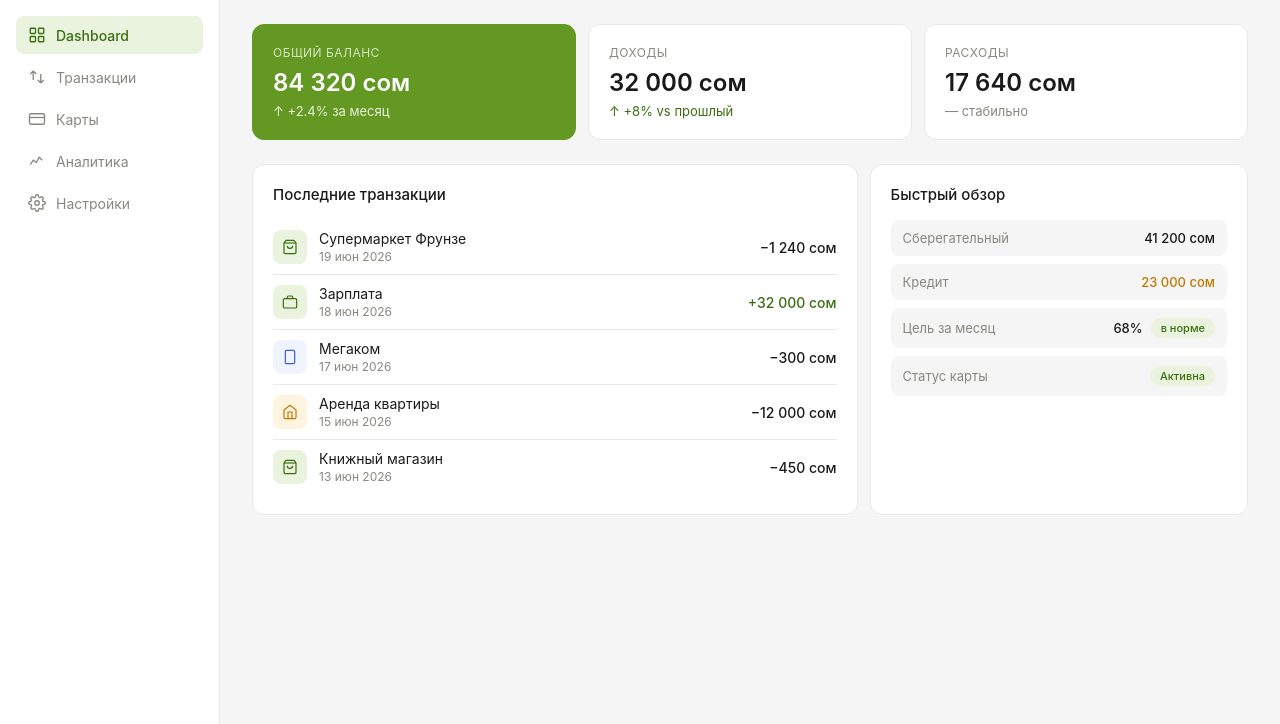
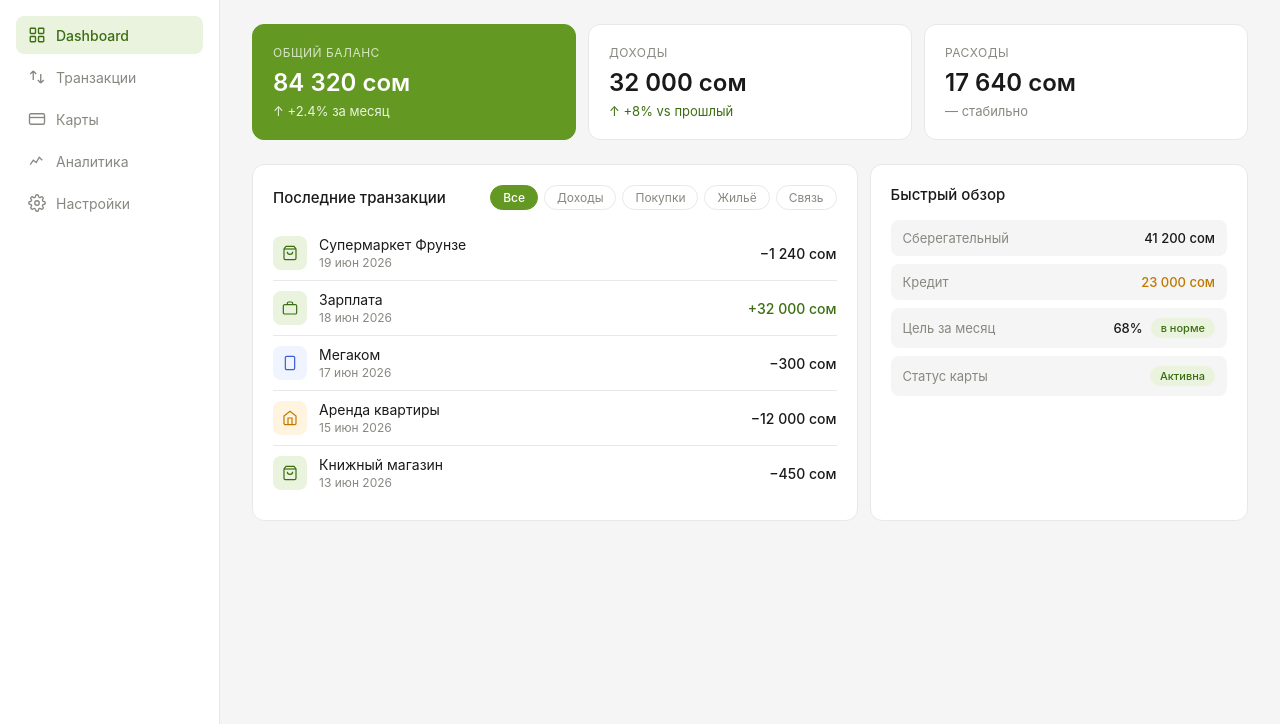
Before and after one commit to Chelovek2343/dahsboard, a plain HTML site: page index.html in a window 1280 px wide. Shown: the part 76-800 px from the top of the page. Drawn offline with Linux system fonts and the light colour scheme.

Commit message:
feat: add filter by category

```diff
--- a/assets/css/style.css
+++ b/assets/css/style.css
@@ -314,3 +314,46 @@ body {
   background: var(--green-50);
   color: var(--green-600);
 }
+
+.card-header {
+  display: flex;
+  align-items: center;
+  justify-content: space-between;
+  margin-bottom: 1rem;
+  flex-wrap: wrap;
+  gap: 8px;
+}
+
+.filters {
+  display: flex;
+  gap: 6px;
+  flex-wrap: wrap;
+}
+
+.filter-btn {
+  font-size: 12px;
+  padding: 4px 12px;
+  border-radius: 20px;
+  border: 1px solid var(--gray-200);
+  background: var(--white);
+  color: var(--gray-500);
+  cursor: pointer;
+  transition: all 0.15s;
+  font-family: var(--font);
+}
+
+.filter-btn:hover {
+  border-color: var(--green-400);
+  color: var(--green-600);
+}
+
+.filter-btn.active {
+  background: var(--green-400);
+  border-color: var(--green-400);
+  color: var(--white);
+  font-weight: 500;
+}
+
+.tx-item.hidden {
+  display: none;
+}
--- a/assets/js/script.js
+++ b/assets/js/script.js
@@ -1,2 +1,25 @@
 // FinDash — main script
-console.log('FinDash loaded');
+
+// --- Фильтрация транзакций ---
+const filterButtons = document.querySelectorAll('.filter-btn');
+const txItems = document.querySelectorAll('.tx-item');
+
+filterButtons.forEach(btn => {
+  btn.addEventListener('click', () => {
+
+    // убираем active у всех кнопок
+    filterButtons.forEach(b => b.classList.remove('active'));
+    btn.classList.add('active');
+
+    const filter = btn.dataset.filter;
+
+    txItems.forEach(item => {
+      if (filter === 'all' || item.dataset.category === filter) {
+        item.classList.remove('hidden');
+      } else {
+        item.classList.add('hidden');
+      }
+    });
+
+  });
+});
--- a/index.html
+++ b/index.html
@@ -121,6 +121,32 @@
                     <div class="card">
                         <div class="card-header">
                             <h2 class="card-title">Последние транзакции</h2>
+                            <div class="filters">
+                                <button
+                                    class="filter-btn active"
+                                    data-filter="all"
+                                >
+                                    Все
+                                </button>
+                                <button class="filter-btn" data-filter="income">
+                                    Доходы
+                                </button>
+                                <button
+                                    class="filter-btn"
+                                    data-filter="shopping"
+                                >
+                                    Покупки
+                                </button>
+                                <button
+                                    class="filter-btn"
+                                    data-filter="housing"
+                                >
+                                    Жильё
+                                </button>
+                                <button class="filter-btn" data-filter="mobile">
+                                    Связь
+                                </button>
+                            </div>
                         </div>
                         <ul class="tx-list">
                             <li class="tx-item" data-category="shopping">
```
